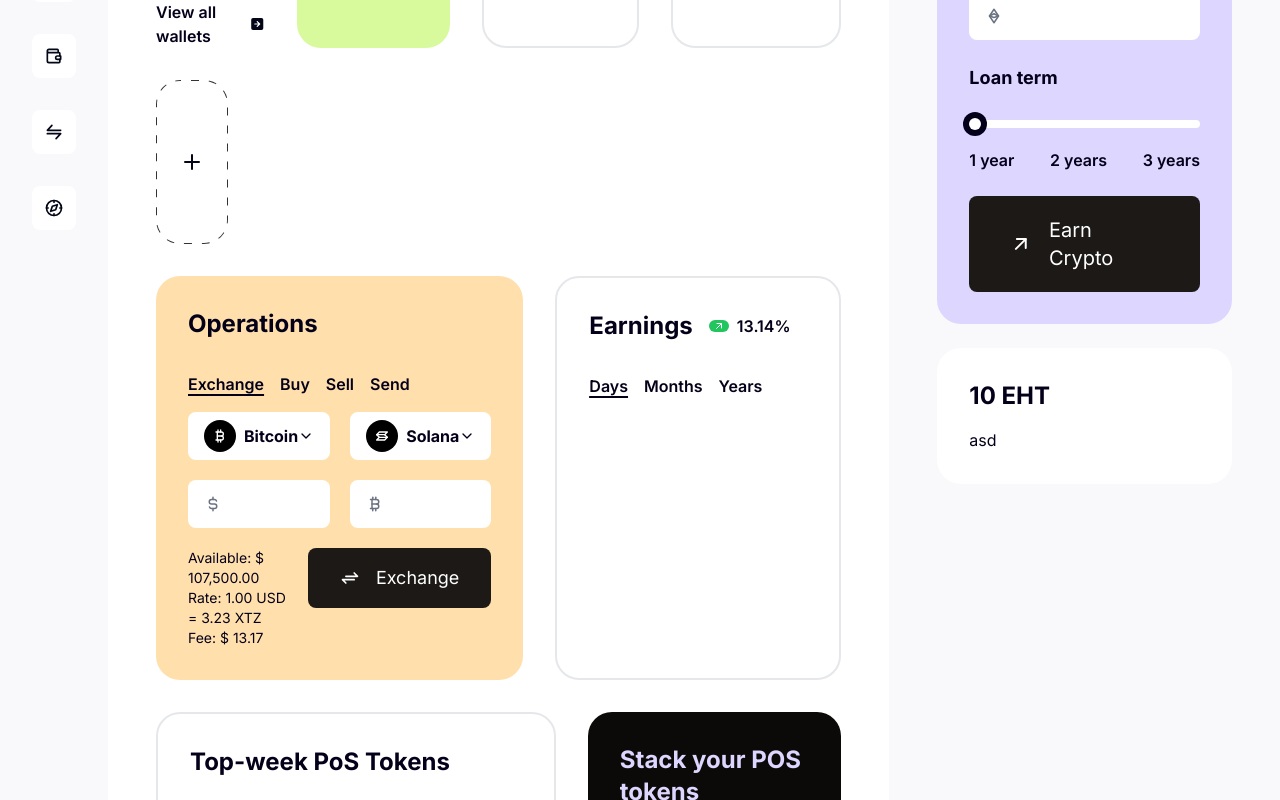
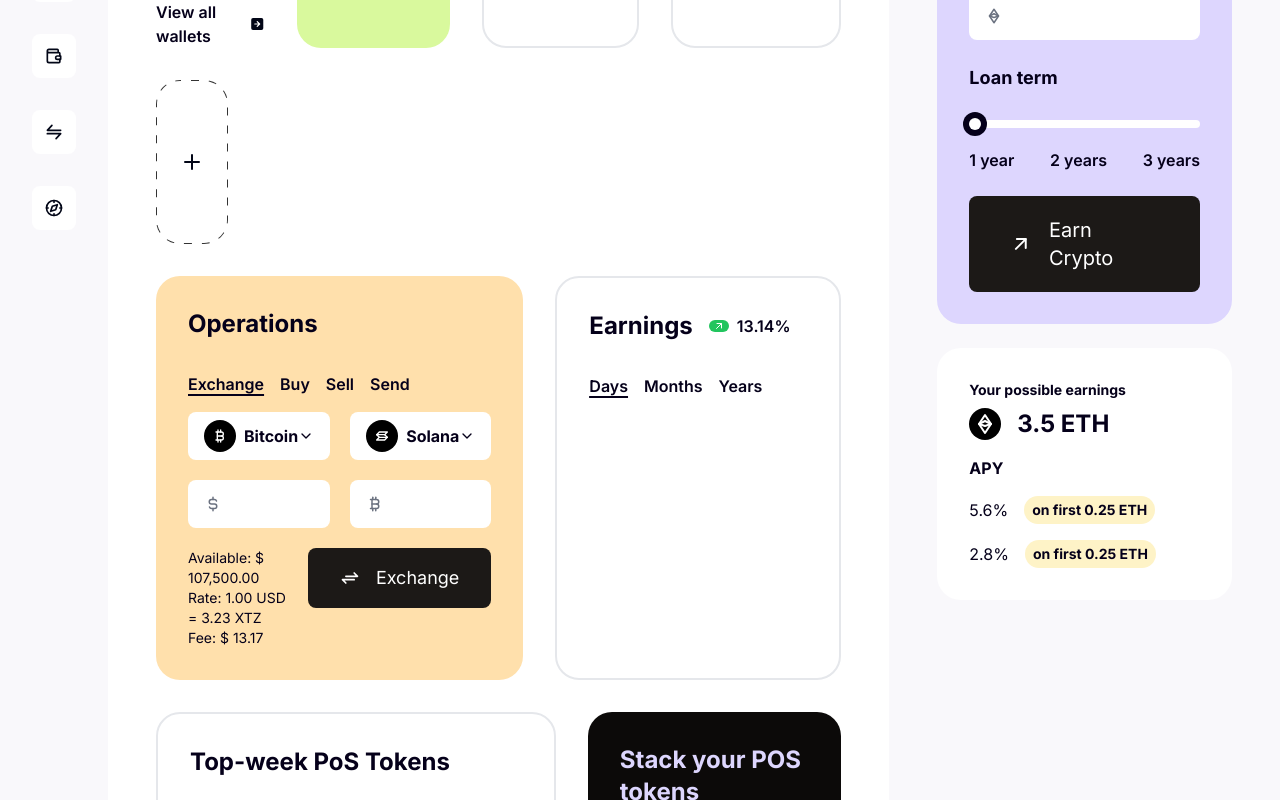
Before and after one commit to luisCislaghi/crypto-tailwind, a Next.js app: page /dashboard in a window 1280 px wide. Shown: the part 420-1220 px from the top of the page. Built offline with nearby package versions, Linux system fonts and the light colour scheme.

Commit message:
add dashboard block

```diff
--- a/src/app/dashboard/page.tsx
+++ b/src/app/dashboard/page.tsx
@@ -16,6 +16,7 @@ import Select from "@/components/select";
 import Input from "@/components/input";
 import Button from "@/components/button";
 import Slider from "@/components/slider";
+import Tag from "@/components/tag";
 
 const Dashboard: React.FC = ({}) => {
   return (
@@ -209,8 +210,28 @@ const Dashboard: React.FC = ({}) => {
             Earn Crypto
           </Button>
         </Card>
-        <Card className="bg-white" bordered={false} title="10 EHT">
-          asd
+        <Card
+          className="bg-white"
+          bordered={false}
+          icon={coins["eth"].icon}
+          subtitle="Your possible earnings"
+          title="3.5 ETH"
+        >
+          <h3 className="mb-4 font-bold">APY</h3>
+          <div className="flex flex-col gap-4">
+            <div className="flex items-center gap-4">
+              <span>5.6%</span>
+              <Tag className="bg-amber-100 text-sm font-bold">
+                on first 0.25 ETH
+              </Tag>
+            </div>
+            <div className="flex items-center gap-4">
+              <span>2.8%</span>
+              <Tag className="bg-amber-100 text-sm font-bold">
+                on first 0.25 ETH
+              </Tag>
+            </div>
+          </div>
         </Card>
       </div>
     </div>
```
